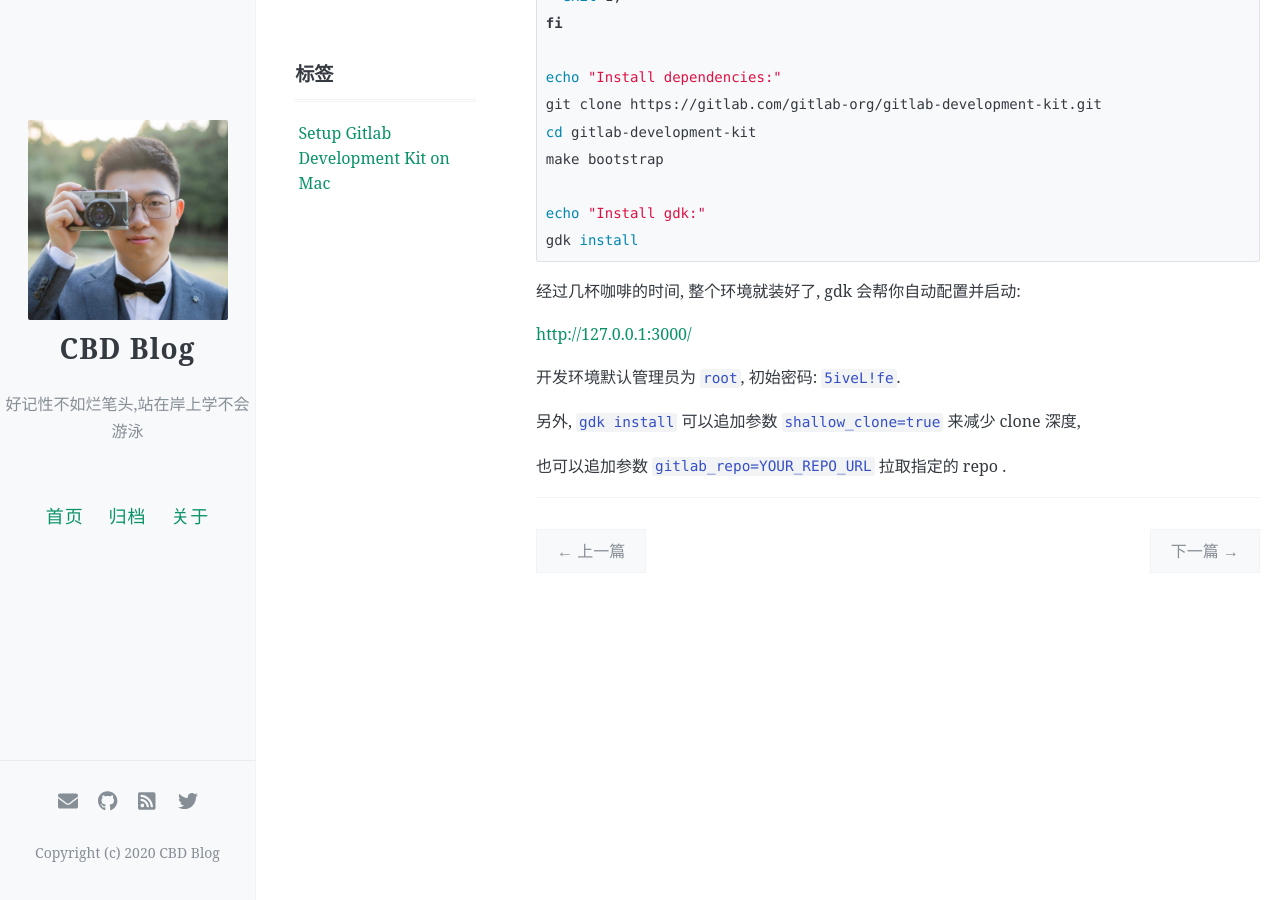
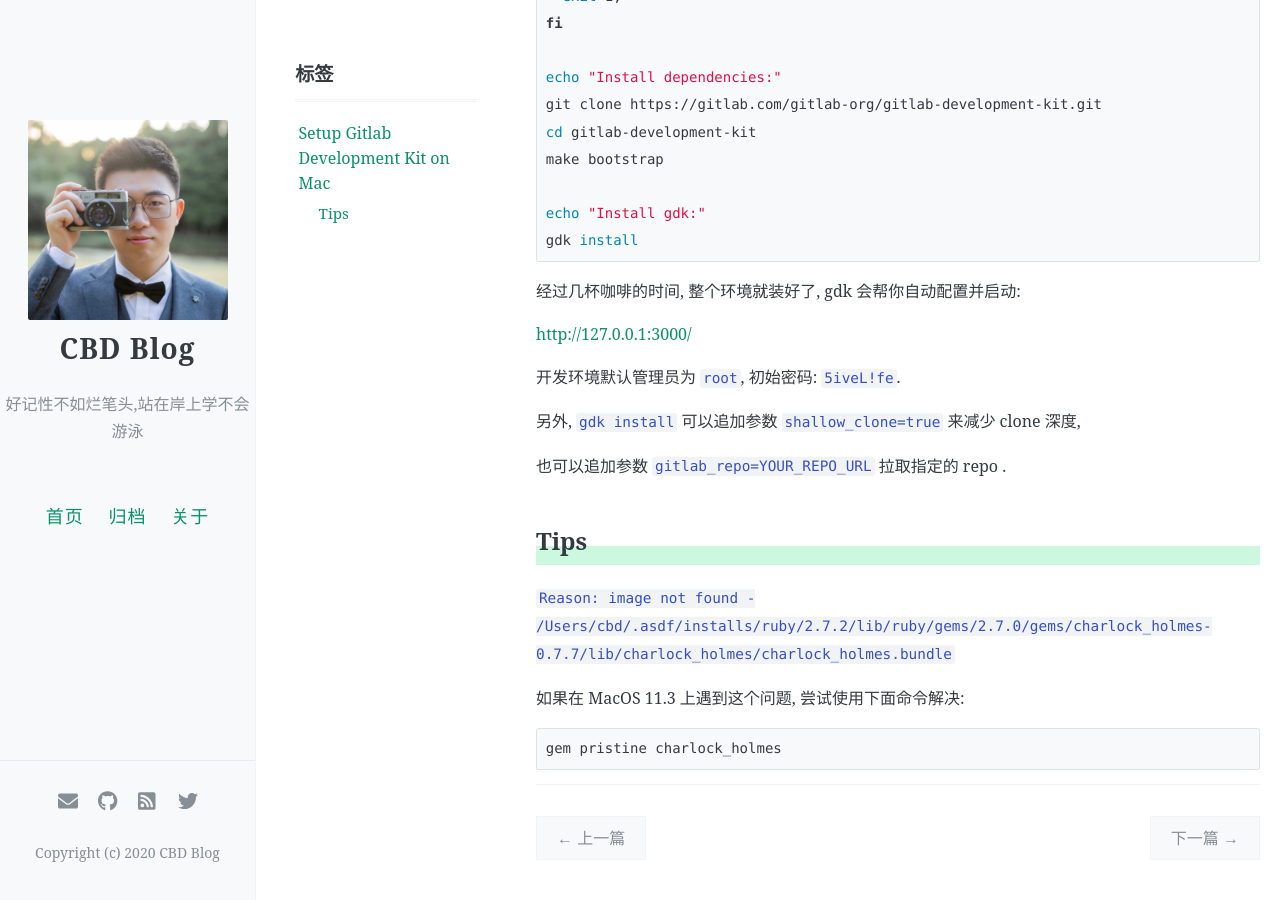
Before and after one commit to icbd/icbd.github.io, a Jekyll site: the page built from _posts/gitlab/2021-03-23-mac-setup-gdk.md, in a window 1280 px wide and 900 px high, scrolled down 501 px. Built offline with Jekyll 4.4.1, drawn with Linux system fonts in a browser that asks for light colours; comment, search, counter and statistics services are not loaded.

Commit message:
Update 2021-03-23-mac-setup-gdk.md

````diff
--- a/_posts/gitlab/2021-03-23-mac-setup-gdk.md
+++ b/_posts/gitlab/2021-03-23-mac-setup-gdk.md
@@ -40,3 +40,13 @@ gdk install
 另外, `gdk install` 可以追加参数 `shallow_clone=true` 来减少 clone 深度,
 
 也可以追加参数 `gitlab_repo=YOUR_REPO_URL` 拉取指定的 repo .
+
+## Tips
+
+`Reason: image not found - /Users/cbd/.asdf/installs/ruby/2.7.2/lib/ruby/gems/2.7.0/gems/charlock_holmes-0.7.7/lib/charlock_holmes/charlock_holmes.bundle`
+
+如果在 MacOS 11.3 上遇到这个问题, 尝试使用下面命令解决:
+
+```zsh
+gem pristine charlock_holmes
+```
````
